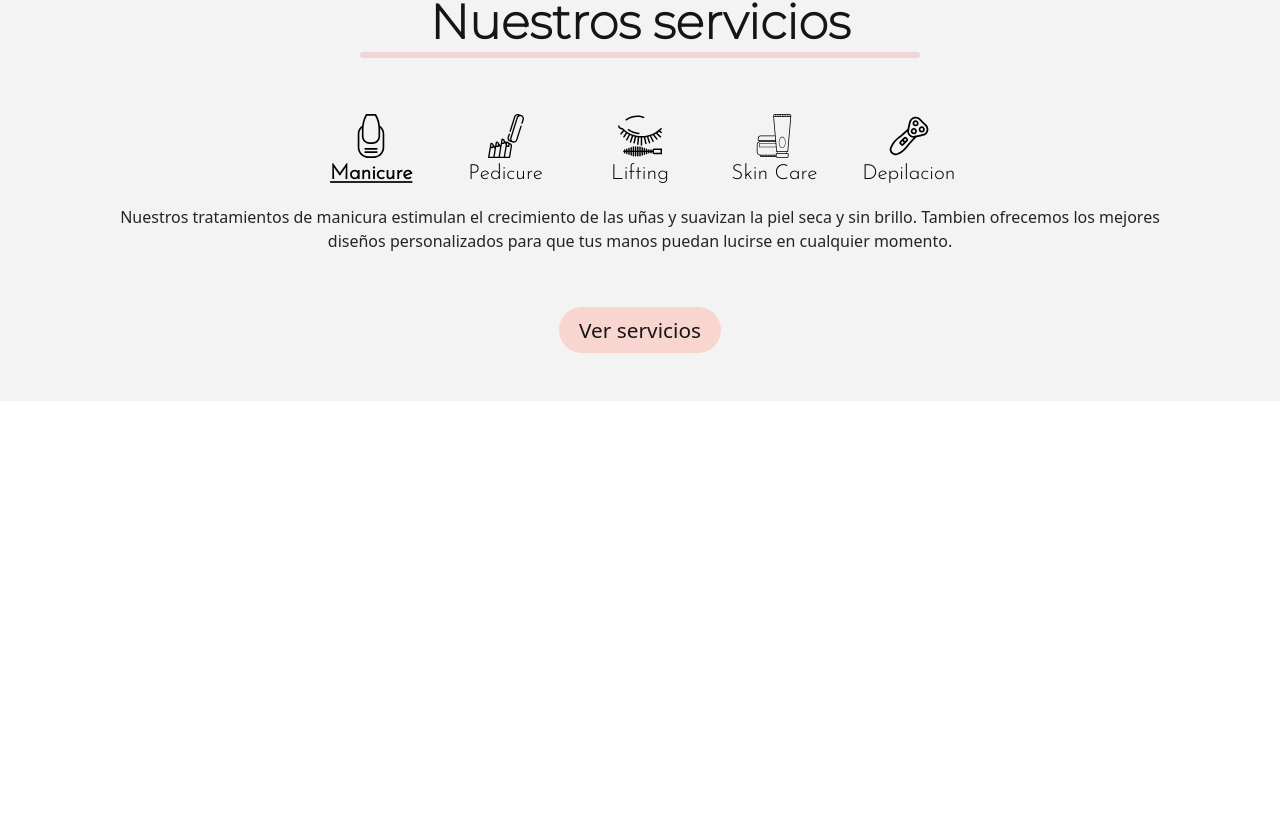
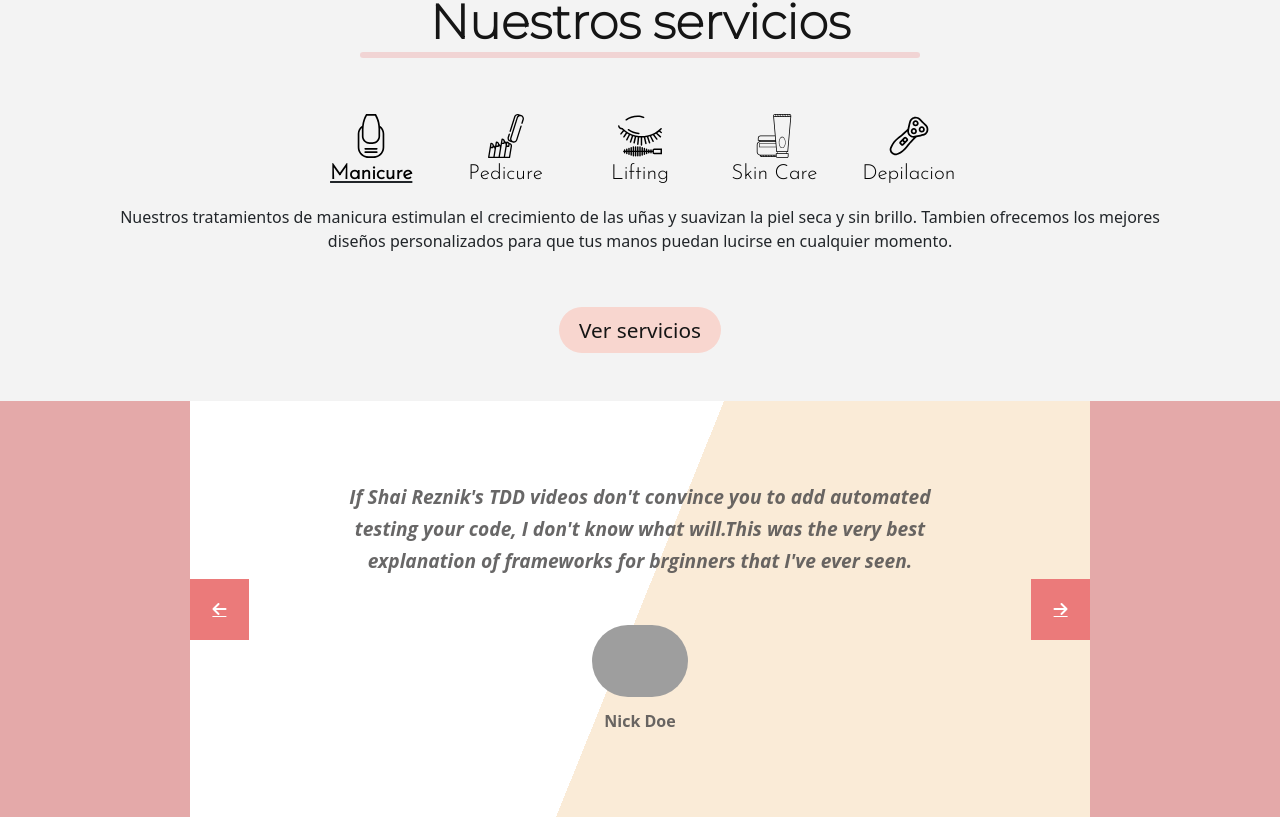
Before and after one commit to FedeNLencina/Floransbelleza, a React (Vite) app: page / in a window 1280 px wide. Shown: the part 1626-2443 px from the top of the page. Before the commit the page ends 2027 px from the top, so only its background shows below. Built offline with nearby package versions, Linux system fonts and the light colour scheme; grey boxes are pictures that could not be loaded; a web font is replaced by a local one.

Commit message:
feat: 🎸 add: carousel testimonials

```diff
--- a/index.html
+++ b/index.html
@@ -27,11 +27,18 @@
     />
 
     <link
-      href="https://cdn.jsdelivr.net/npm/bootstrap@5.3.0-alpha2/dist/css/bootstrap.min.css"
+      defer
+      href="https://cdn.jsdelivr.net/npm/bootstrap@5.3.2/dist/css/bootstrap.min.css"
       rel="stylesheet"
-      integrity="sha384-aFq/bzH65dt+w6FI2ooMVUpc+21e0SRygnTpmBvdBgSdnuTN7QbdgL+OapgHtvPp"
+      integrity="sha384-T3c6CoIi6uLrA9TneNEoa7RxnatzjcDSCmG1MXxSR1GAsXEV/Dwwykc2MPK8M2HN"
       crossorigin="anonymous"
     />
+    <script
+      defer
+      src="https://cdn.jsdelivr.net/npm/bootstrap@5.3.2/dist/js/bootstrap.bundle.min.js"
+      integrity="sha384-C6RzsynM9kWDrMNeT87bh95OGNyZPhcTNXj1NW7RuBCsyN/o0jlpcV8Qyq46cDfL"
+      crossorigin="anonymous"
+    ></script>
 
     <meta name="viewport" content="width=device-width, initial-scale=1.0" />
     <title>Vite + React</title>
@@ -48,11 +55,6 @@
       integrity="sha384-heAjqF+bCxXpCWLa6Zhcp4fu20XoNIA98ecBC1YkdXhszjoejr5y9Q77hIrv8R9i"
       crossorigin="anonymous"
     ></script>
-    <script
-      src="https://cdn.jsdelivr.net/npm/bootstrap@5.3.0-alpha2/dist/js/bootstrap.bundle.min.js"
-      integrity="sha384-qKXV1j0HvMUeCBQ+QVp7JcfGl760yU08IQ+GpUo5hlbpg51QRiuqHAJz8+BrxE/N"
-      crossorigin="anonymous"
-    ></script>
     <script type="module" src="/src/main.jsx"></script>
   </body>
 </html>
--- a/src/components/cardImage/CardImage.jsx
+++ b/src/components/cardImage/CardImage.jsx
@@ -10,7 +10,11 @@ export const CardImage = ({ element }) => {
           className="card-img-top img-fluid cardImg"
           alt="..."
         />
-        <h2 className="cardTitle ">{element.title}</h2>
+        <figcaption>
+          <h3>
+            <span>{element.title}</span>
+          </h3>
+        </figcaption>
       </div>
     </div>
   );
--- a/src/components/cardImage/cardImage.css
+++ b/src/components/cardImage/cardImage.css
@@ -5,12 +5,101 @@
 .card {
   position: relative;
 }
-.card:hover .cardImg {
-  opacity: 0.5;
+
+.card {
+  background-color: #fff;
+  color: #444;
+  display: inline-block;
+  font-family: "Roboto", sans-serif;
+  font-size: 24px;
+  margin: 8px;
+  max-width: 315px;
+  min-width: 230px;
+  overflow: hidden;
+  position: relative;
+  text-align: center;
+  width: 100%;
 }
 
-.card:hover .cardTitle {
-  color: black;
+.card * {
+  -webkit-box-sizing: border-box;
+  box-sizing: border-box;
+  -webkit-transition: all 0.45s ease;
+  transition: all 0.45s ease;
+}
+
+.card:after {
+  background-color: rgb(231, 173, 173);
+  height: 150%;
+  bottom: -145%;
+  content: "";
+  left: 0;
+  right: 0;
+  position: absolute;
+  -webkit-transition: all 0.5s linear;
+  transition: all 0.5s linear;
+}
+
+.card .cardImg {
+  vertical-align: top;
+  max-width: 100%;
+  backface-visibility: hidden;
+}
+
+.card figcaption {
+  position: absolute;
+  top: 0;
+  bottom: 0;
+  left: 0;
+  right: 0;
+  align-items: center;
+  z-index: 1;
+  display: flex;
+  flex-direction: column;
+  justify-content: center;
+  line-height: 1.1em;
+  opacity: 0;
+  -webkit-transition-delay: 0s;
+  transition-delay: 0s;
+}
+
+.card h3 {
+  font-size: 1em;
+  font-weight: 400;
+  letter-spacing: 1px;
+  margin: 0;
+  text-transform: uppercase;
+}
+
+.card h3 span {
+  display: block;
+  font-weight: 700;
+}
+
+.card a {
+  position: absolute;
+  top: 0;
+  bottom: 0;
+  left: 0;
+  right: 0;
+  z-index: 1;
+}
+
+.card:hover > img,
+.card.hover > img {
+  opacity: 0.1;
+}
+
+.card:hover:after,
+.card.hover:after {
+  bottom: 95%;
+}
+
+.card:hover figcaption,
+.card.hover figcaption {
+  opacity: 1;
+  -webkit-transition-delay: 0.4s;
+  transition-delay: 0.4s;
 }
 
 .cardImg {
--- a/src/components/home/Home.jsx
+++ b/src/components/home/Home.jsx
@@ -3,6 +3,7 @@ import { Hero } from "../hero/Hero";
 import { AboutHome } from "../aboutHome/AboutHome";
 import { ServiceHome } from "../serviceHome/ServiceHome";
 import { ServiceHomeProvider } from "../../context/ServiceHomeIconContext";
+import { Testimonials } from "../testimonials/Testimonials";
 
 export function Home() {
   return (
@@ -12,6 +13,7 @@ export function Home() {
       <ServiceHomeProvider>
         <ServiceHome />
       </ServiceHomeProvider>
+      <Testimonials />
     </>
   );
 }
--- /dev/null
+++ b/src/components/testimonials/Testimonials.jsx
@@ -0,0 +1,71 @@
+import React from "react";
+import "./testimonials.css";
+
+export function Testimonials() {
+  return (
+    <div class="testimonialsContainer">
+      <div class="container">
+        <div id="demo" class="carousel slide" data-bs-ride="true">
+          <div class="carousel-inner">
+            <div class="carousel-item active">
+              <div class="carousel-caption">
+                <p>
+                  If Shai Reznik's TDD videos don't convince you to add
+                  automated testing your code, I don't know what will.This was
+                  the very best explanation of frameworks for brginners that
+                  I've ever seen.
+                </p>
+                <img src="https://i.imgur.com/lE89Aey.jpg" />
+                <div id="image-caption">Nick Doe</div>
+              </div>
+            </div>
+            <div class="carousel-item ">
+              <div class="carousel-caption">
+                <p>
+                  If Shai Reznik's TDD videos don't convince you to add
+                  automated testing your code, I don't know what will.This was
+                  the very best explanation of frameworks for brginners that
+                  I've ever seen.
+                </p>
+                <img src="https://i.imgur.com/QptVdsp.jpg" class="img-fluid" />
+                <div id="image-caption">Cromption Greves</div>
+              </div>
+            </div>
+            <div class="carousel-item">
+              <div class="carousel-caption">
+                <p>
+                  If Shai Reznik's TDD videos don't convince you to add
+                  automated testing your code, I don't know what will.This was
+                  the very best explanation of frameworks for brginners that
+                  I've ever seen.
+                </p>
+                <img src="https://i.imgur.com/jQWThIn.jpg" class="img-fluid" />
+                <div id="image-caption">Harry Mon</div>
+              </div>
+            </div>
+          </div>
+          <a
+            class="carousel-control-prev"
+            data-bs-target="#demo"
+            data-bs-slide="prev"
+            href="#demo"
+            role="button"
+            data-slide="prev"
+          >
+            <i class="fas fa-arrow-left"></i>
+          </a>
+          <a
+            class="carousel-control-next"
+            data-bs-target="#demo"
+            data-bs-slide="next"
+            href="#demo"
+            role="button"
+            data-slide="next"
+          >
+            <i class="fas fa-arrow-right"></i>
+          </a>
+        </div>
+      </div>
+    </div>
+  );
+}
--- /dev/null
+++ b/src/components/testimonials/testimonials.css
@@ -0,0 +1,80 @@
+.testimonialsContainer {
+  display: flex;
+  align-items: center;
+  background-color: rgb(228, 169, 169);
+  font-family: "Open Sans";
+}
+#demo {
+  background: linear-gradient(112deg, #ffffff 50%, antiquewhite 50%);
+  max-width: 900px;
+  margin: auto;
+}
+.carousel-caption {
+  position: initial;
+  z-index: 10;
+  padding: 5rem 8rem;
+  color: rgba(78, 77, 77, 0.856);
+  text-align: center;
+  font-size: 1.2rem;
+  font-style: italic;
+  font-weight: bold;
+  line-height: 2rem;
+}
+@media (max-width: 767px) {
+  .carousel-caption {
+    position: initial;
+    z-index: 10;
+    padding: 3rem 2rem;
+    color: rgba(78, 77, 77, 0.856);
+    text-align: center;
+    font-size: 0.7rem;
+    font-style: italic;
+    font-weight: bold;
+    line-height: 1.5rem;
+  }
+}
+.carousel-caption img {
+  width: 6rem;
+  border-radius: 5rem;
+  margin-top: 2rem;
+}
+@media (max-width: 767px) {
+  .carousel-caption img {
+    width: 4rem;
+    border-radius: 4rem;
+    margin-top: 1rem;
+  }
+}
+#image-caption {
+  font-style: normal;
+  font-size: 1rem;
+  margin-top: 0.5rem;
+}
+@media (max-width: 767px) {
+  #image-caption {
+    font-style: normal;
+    font-size: 0.6rem;
+    margin-top: 0.5rem;
+  }
+}
+i {
+  background-color: rgb(235, 122, 122);
+  padding: 1.4rem;
+}
+@media (max-width: 767px) {
+  i {
+    padding: 0.8rem;
+  }
+}
+.carousel-control-prev {
+  justify-content: flex-start;
+}
+
+.carousel-control-next {
+  justify-content: flex-end;
+}
+.carousel-control-prev,
+.carousel-control-next {
+  transition: none;
+  opacity: unset;
+}
```
